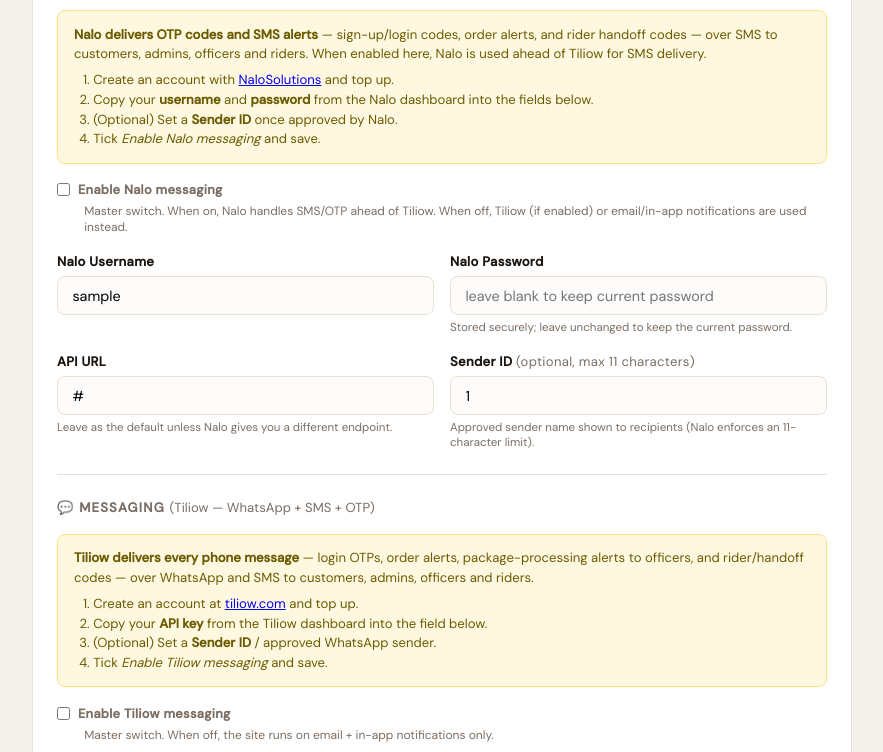
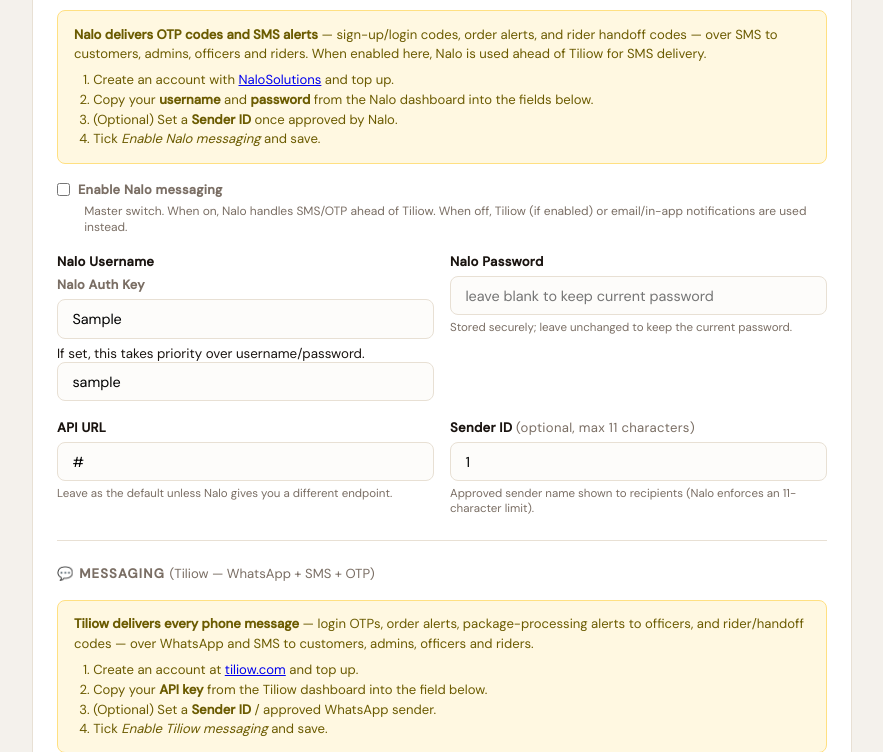
Before and after one commit to Robert67-9/Honey-Cave, a Django app: template mall/templates/mall/admin/site_settings.html in a window 1280 px wide. Shown: the part 1349-2101 px from the top of the page, without its empty margins (240-1123 px from the left). Run offline with Django 5.2, Linux system fonts and the light colour scheme; the template is opened without the code that fills it: most values are stand-ins (such as "Sample title", 1, 10 or a date in 2020); parts of the project's set-up code (start-up, migrations or seed data) failed here and were passed over.

Commit message:
Update site_settings.html

```diff
--- a/mall/templates/mall/admin/site_settings.html
+++ b/mall/templates/mall/admin/site_settings.html
@@ -214,6 +214,14 @@
     <div style="display:grid;grid-template-columns:1fr 1fr;gap:1rem;">
       <div>
         <label class="form-label">Nalo Username</label>
+        <div class="form-group">
+    <label for="nalo_auth_key">Nalo Auth Key</label>
+    <input type="text" name="nalo_auth_key" maxlength="300"
+           value="{{ settings.nalo_auth_key }}"
+           class="form-control"
+           placeholder="Alternative to username/password">
+    <small class="form-text text-muted">If set, this takes priority over username/password.</small>
+</div>
         <input type="text" name="nalo_username" maxlength="150"
                value="{{ settings.nalo_username }}"
                placeholder="your Nalo account username"
```
